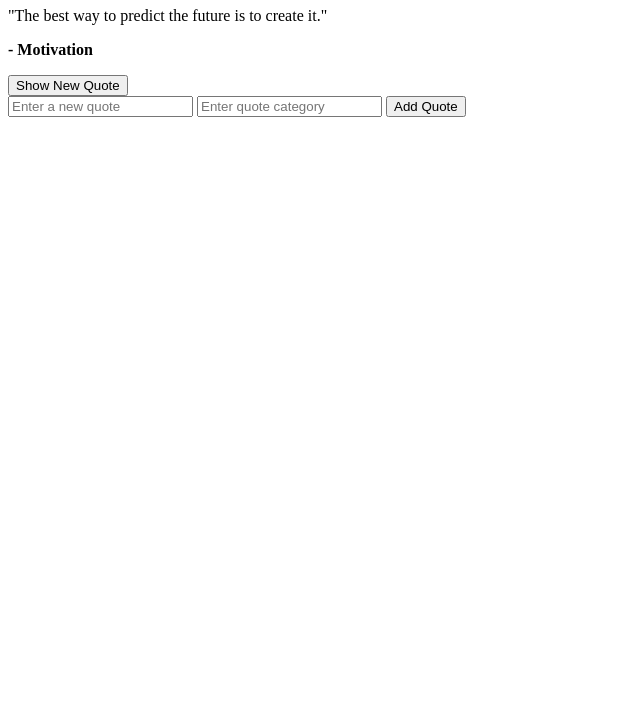
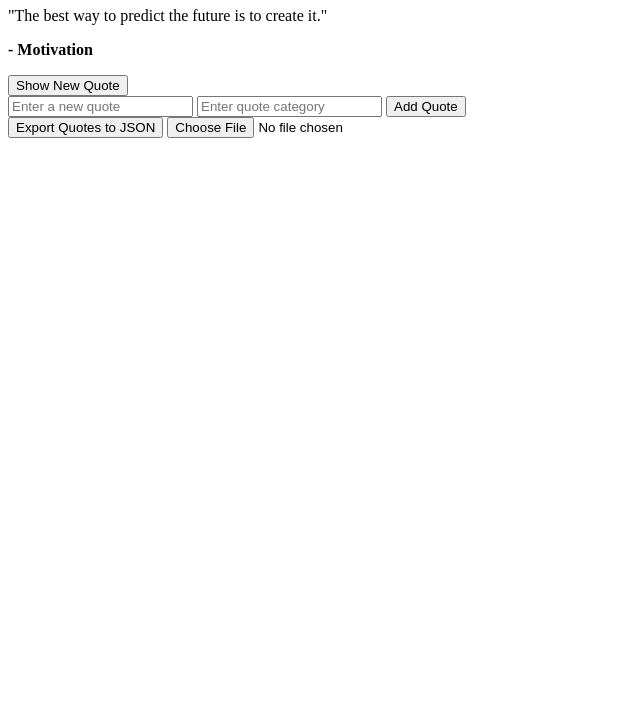
Before and after one commit to Feben145/alx_fe_javascript, a plain HTML site: page dom-manipulation/index.html in a window 1280 px wide. Shown: the part 73-800 px from the top of the page, without its empty margins (0-640 px from the left). Drawn offline with Linux system fonts and the light colour scheme.

Commit message:
dom-manipulation js updatednew1

```diff
--- a/dom-manipulation/index.html
+++ b/dom-manipulation/index.html
@@ -7,7 +7,11 @@
   </head>
   <body>
     <h1>Dynamic Quote Generator</h1>
+
+    <!-- Display the quote -->
     <div id="quoteDisplay"></div>
+
+    <!-- Button to show a new random quote -->
     <button id="newQuote">Show New Quote</button>
 
     <!-- Section to add a new quote -->
@@ -17,6 +21,15 @@
       <button onclick="addQuote()">Add Quote</button>
     </div>
 
+    <!-- Export and Import Section -->
+    <div>
+      <!-- Button to export quotes to JSON -->
+      <button onclick="exportQuotesToJson()">Export Quotes to JSON</button>
+
+      <!-- File input to import quotes from a JSON file -->
+      <input type="file" id="importFile" accept=".json" onchange="importFromJsonFile(event)" />
+    </div>
+
     <script src="script.js"></script>
   </body>
 </html>
```
Lines whose indentation alone changed are shown as unchanged.
